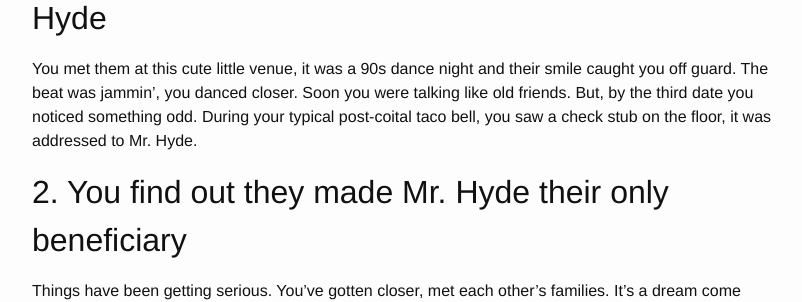
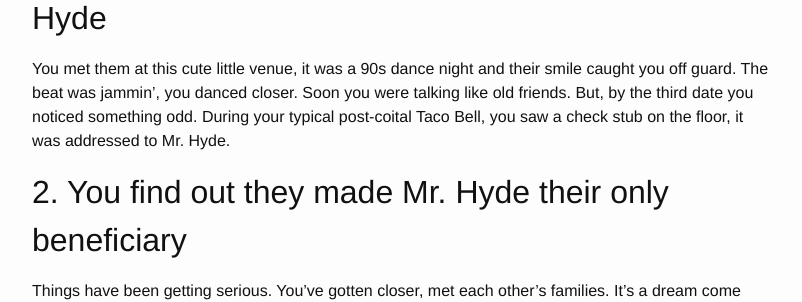
Before and after one commit to bwigfield/lovetruth, a Jekyll site: the page built from _posts/2017-11-14-5-red-flags-gemini.md, in a window 1280 px wide and 900 px high, scrolled down 999 px. Shown: the part 200-502 px from the top of the window, without its empty margins (238-1040 px from the left). Built offline with Jekyll 4.4.1, drawn with Linux system fonts in a browser that asks for light colours; a script that is not in the unit is left out.

```diff
--- a/_posts/2017-11-14-5-red-flags-gemini.md
+++ b/_posts/2017-11-14-5-red-flags-gemini.md
@@ -13,7 +13,7 @@ Astrology is important in any match up, but what are the pitfalls of dating a Ge
 ## 1. They are paying for the crimes of a man named Hyde
 You met them at this cute little venue, it was a 90s dance night and their smile caught you off guard.
 The beat was jammin', you danced closer. Soon you were talking like old friends. But, by the third date you noticed something odd.
-During your typical post-coital taco bell, you saw a check stub on the floor, it was addressed to Mr. Hyde.
+During your typical post-coital Taco Bell, you saw a check stub on the floor, it was addressed to Mr. Hyde.
 
 ## 2. You find out they made Mr. Hyde their only beneficiary
 Things have been getting serious. You've gotten closer, met each other's families. It's a dream come true!
```
